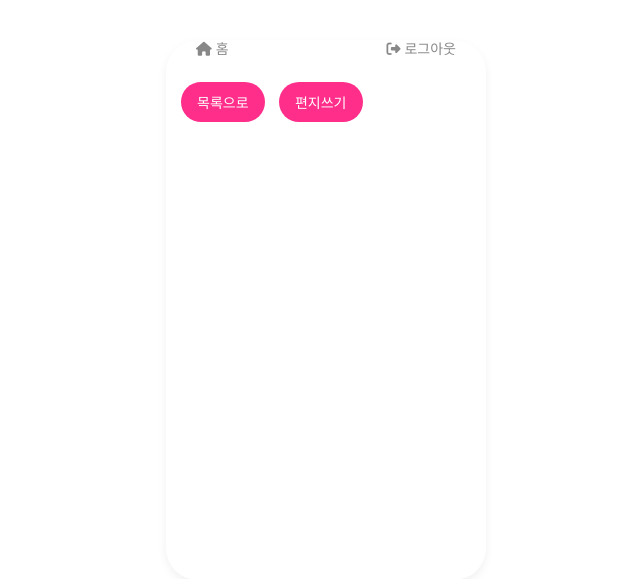
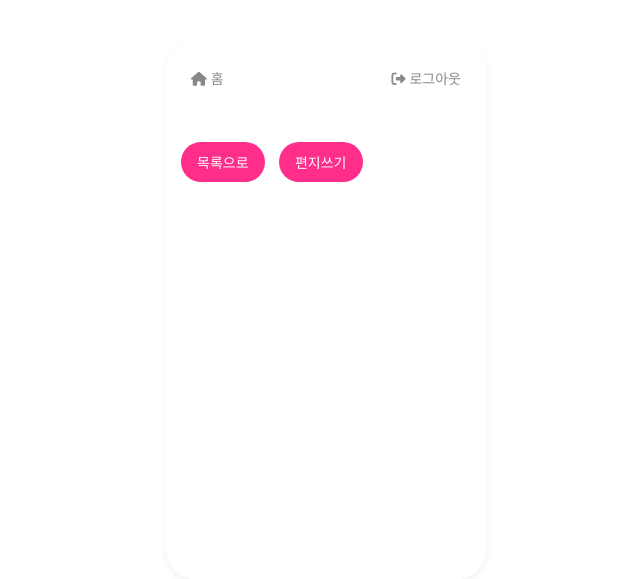
Before and after one commit to sebizt/ohsung_carnation, a Flask app: page /letters/1 in a window 1280 px wide. Shown: the top 579 px of the page, without its empty margins (314-954 px from the left). Run offline with Flask 3, Linux system fonts and the light colour scheme; the visitor is signed in with stand-in values (Sample User, id 1); data that the repository does not hold is empty; some libraries are stand-ins or nearby versions; some web fonts are replaced.

Commit message:
Update letters.css

```diff
--- a/static/letters.css
+++ b/static/letters.css
@@ -106,7 +106,7 @@ ul#letter-list li {
   justify-content: space-between;
   align-items: center;
   margin-bottom: 16px;
-  padding: 0 15px;
+  padding: 30px 10px;
 }
 
 .header-actions .home-button a,
```
